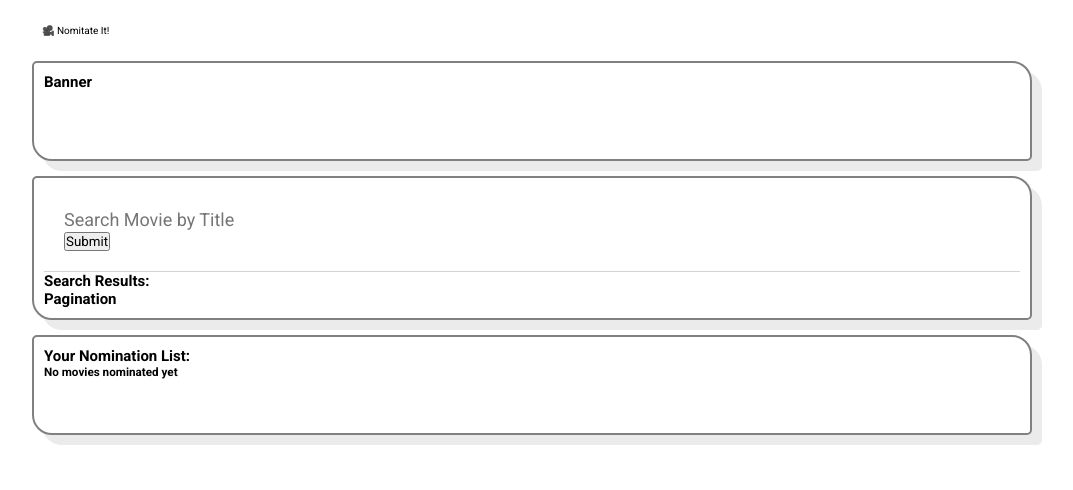
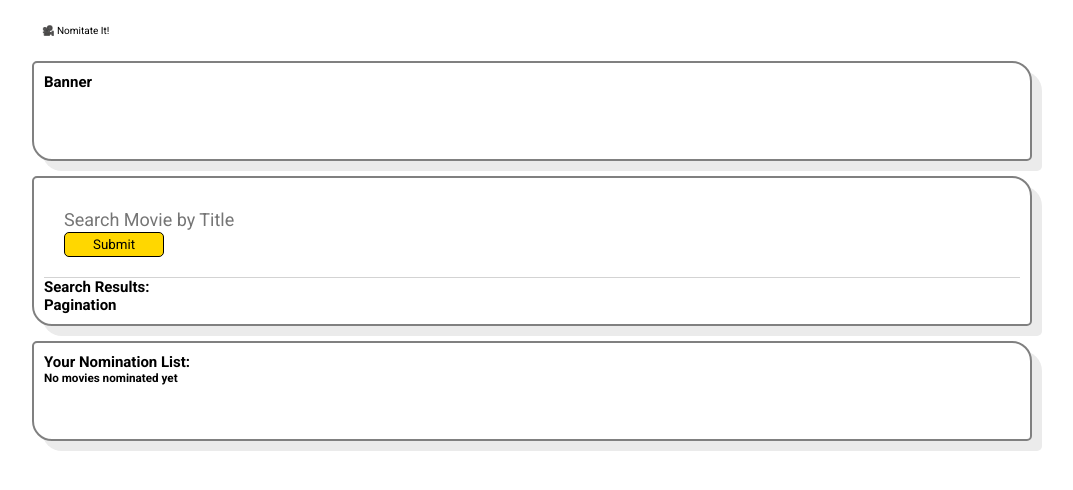
Before and after one commit to zkiu/nominate_it, a React (Create React App) app: page / in a window 1280 px wide. Shown: the top 490 px of the page, without its empty margins (108-1181 px from the left). Built offline with nearby package versions, Linux system fonts and the light colour scheme.

Commit message:
update button hover effect

```diff
--- a/src/components/SearchResultComp/SearchResultComp.scss
+++ b/src/components/SearchResultComp/SearchResultComp.scss
@@ -10,6 +10,7 @@
 	}
 	img {
 		height: 100px;
+		max-width: 70px;
 		margin-right: 1rem;
 	}
 	.infoContainer {
@@ -24,16 +25,4 @@
 	p {
 		font-size: 1.8rem;
 	}
-	button {
-		height: 25px;
-		width: 100px;
-		background-color: gold;
-		border-radius: 5px;
-		border: 1px solid black;
-		&:disabled {
-			// background-color: green;
-			background-color: lightyellow;
-			color: grey;
-		}
-	}
 }
--- a/src/partials/_general.scss
+++ b/src/partials/_general.scss
@@ -22,3 +22,23 @@ textarea:focus,
 button:focus {
 	outline: none;
 }
+
+button {
+	cursor: pointer;
+	height: 25px;
+	width: 100px;
+	background-color: gold;
+	border-radius: 5px;
+	border: 1px solid black;
+	&:hover {
+		position: relative;
+		bottom: 2px;
+		box-shadow: 5px 5px 0px 0px #ebebeb;
+		font-weight: bold;
+	}
+	&:disabled {
+		// background-color: green;
+		background-color: lightyellow;
+		color: grey;
+	}
+}
```
